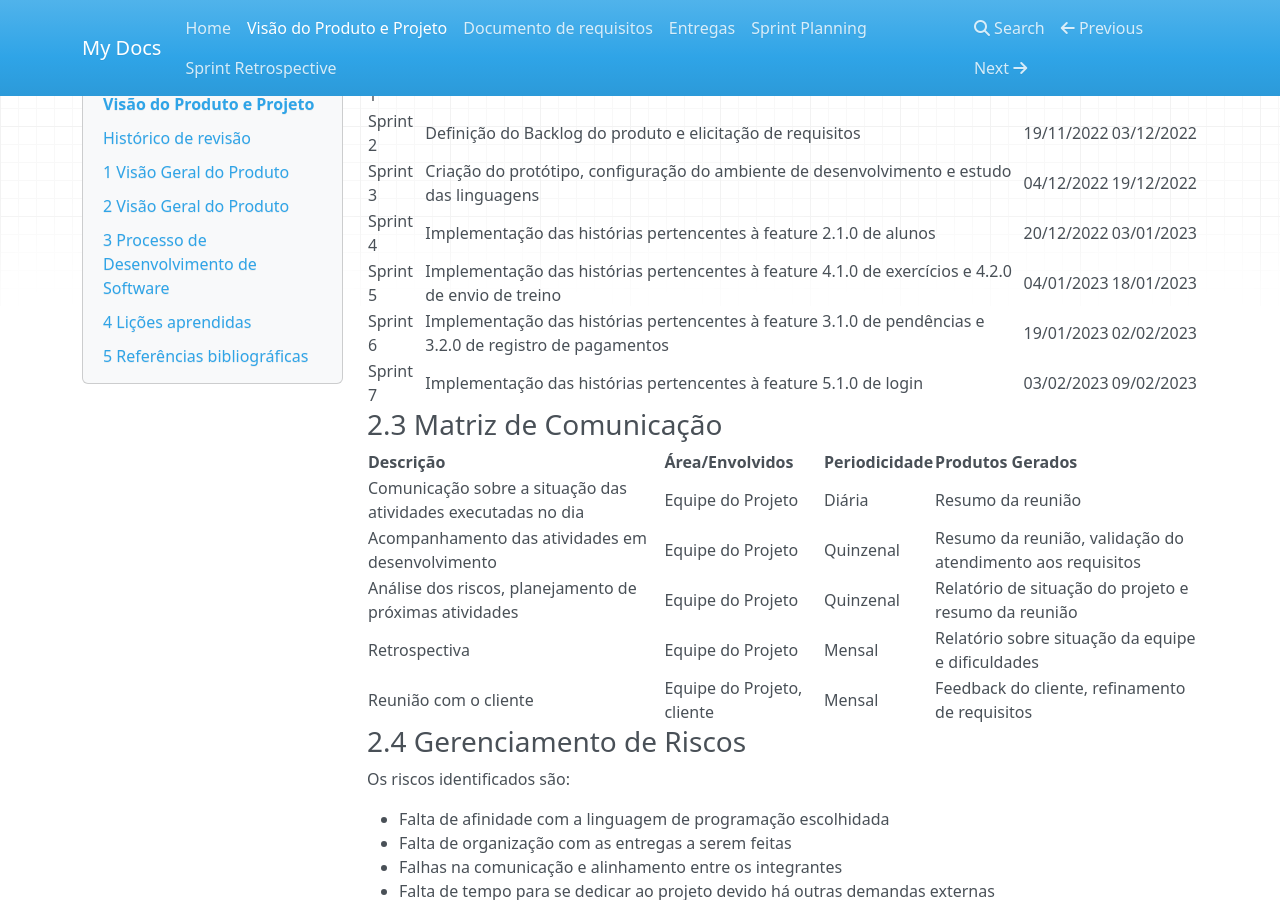
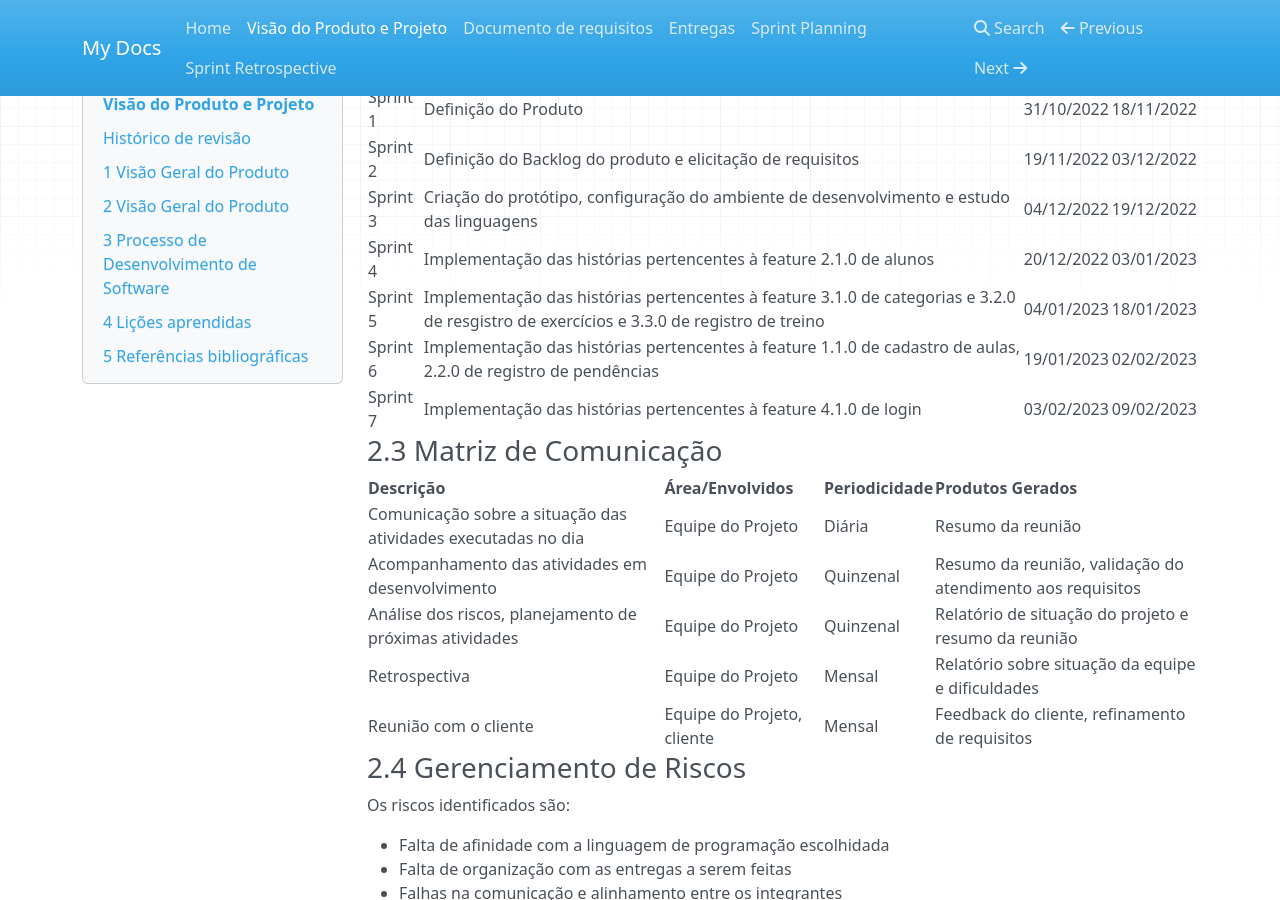
Before and after one commit to mdsreq-fga-unb/2022.2-Strix, an MkDocs documentation site: the page built from documentation/docs/visao_do_produto.md, in a window 1280 px wide and 900 px high, scrolled down 1768 px. Built offline with MkDocs 1.6.1, drawn with Linux system fonts in a browser that asks for light colours; nearby versions of some CDN libraries; some of the changed text lies outside the part shown.

Commit message:
Correção da numeração das features no item 2.2

```diff
--- a/documentation/docs/visao_do_produto.md
+++ b/documentation/docs/visao_do_produto.md
@@ -12,6 +12,7 @@
 | 29/12/22 | 0.4 | Correção issues #1, #2 e #3 | Beatriz |
 | 29/12/22 | 0.5 | Correção issues #3, #4 e #5 | Pedro |
 | 30/12/22 | 0.6 | Correção issue #6 | Beatriz |
+| 31/01/23 | 0.7 | Correção das numerações das features no item 2.2 | Beatriz |
 
 <br/>
 
@@ -60,9 +61,9 @@ Javascript, React, Node.js
 | Sprint 2 | Definição do Backlog do produto e elicitação de requisitos  | 19/11/2022 | 03/12/2022 |
 | Sprint 3 | Criação do protótipo, configuração do ambiente de desenvolvimento e estudo das linguagens | 04/12/2022 | 19/12/2022 |
 | Sprint 4 | Implementação das histórias pertencentes à feature 2.1.0 de alunos | 20/12/2022 | 03/01/2023 |
-| Sprint 5 | Implementação das histórias pertencentes à feature 4.1.0 de exercícios e 4.2.0 de envio de treino | 04/01/2023 | 18/01/2023 |
-| Sprint 6 | Implementação das histórias pertencentes à feature 3.1.0 de pendências e 3.2.0 de registro de pagamentos | 19/01/2023 | 02/02/2023 |
-| Sprint 7 | Implementação das histórias pertencentes à feature 5.1.0 de login | 03/02/2023 | 09/02/2023 |
+| Sprint 5 | Implementação das histórias pertencentes à feature 3.1.0 de categorias e 3.2.0 de resgistro de exercícios e 3.3.0 de registro de treino | 04/01/2023 | 18/01/2023 |
+| Sprint 6 | Implementação das histórias pertencentes à feature 1.1.0 de cadastro de aulas, 2.2.0 de registro de pendências | 19/01/2023 | 02/02/2023 |
+| Sprint 7 | Implementação das histórias pertencentes à feature 4.1.0 de login | 03/02/2023 | 09/02/2023 |
 
 ### 2.3 Matriz de Comunicação
 
```
